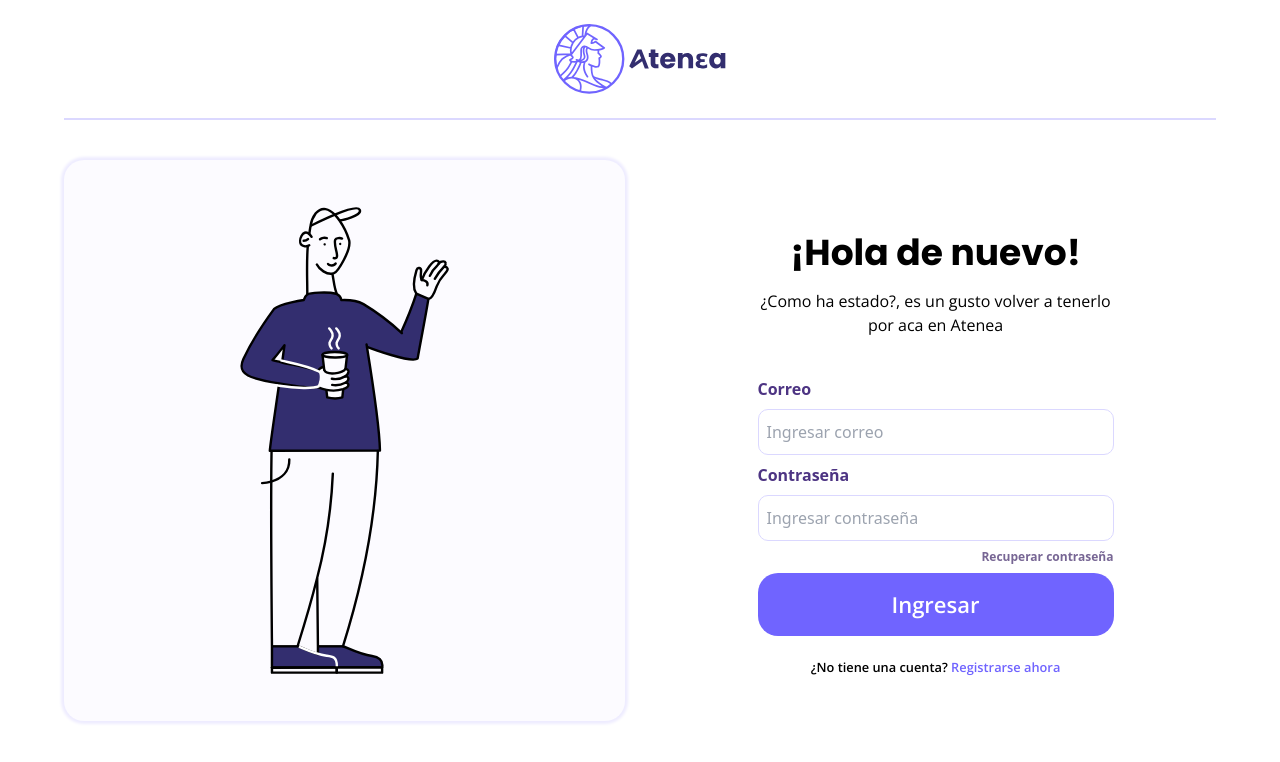
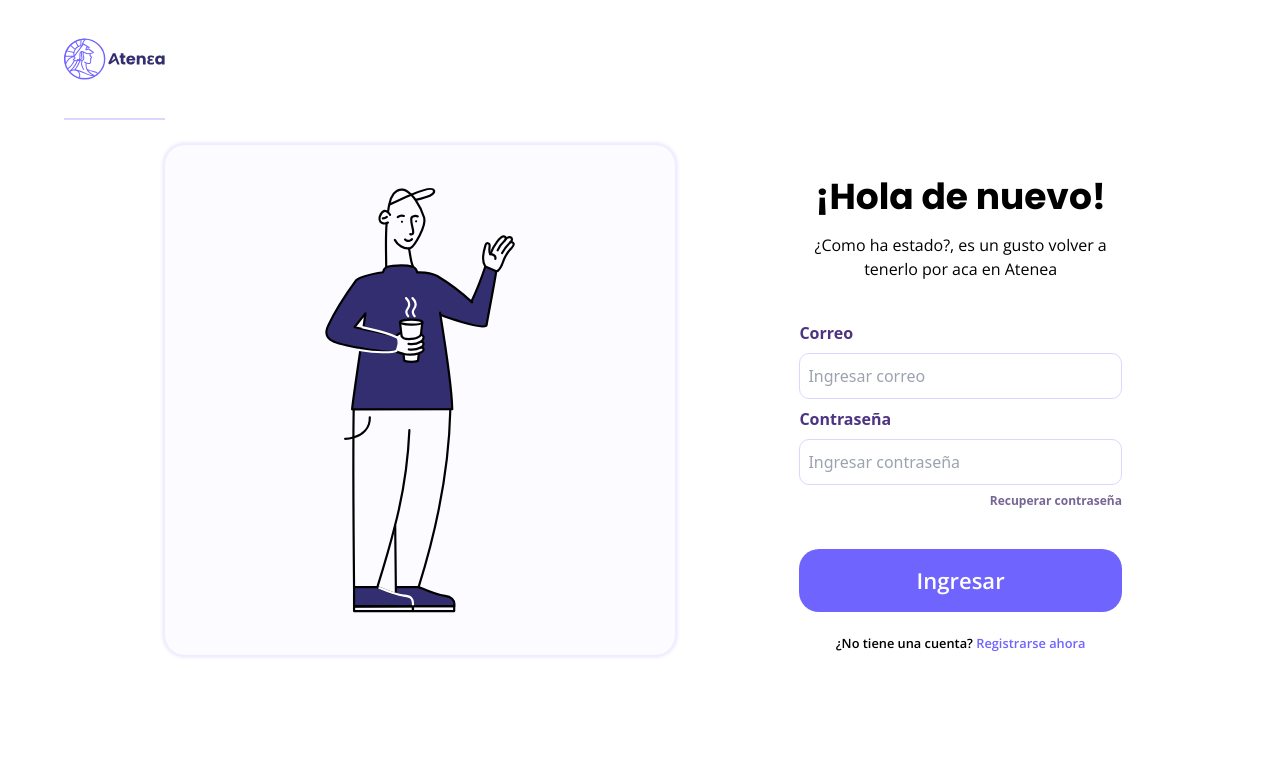
Before and after one commit to Rafterminador/atenea-cliente, a React (Create React App) app: page /login in a window 1280 px wide. Shown: the top 762 px of the page. Built offline with nearby package versions, Linux system fonts and the light colour scheme; the HTML template or start-up script is replaced by a standard one.

Commit message:
fix login page

```diff
--- a/src/pages/login.jsx
+++ b/src/pages/login.jsx
@@ -22,7 +22,7 @@ const Login = () => {
   }
 
   return (
-    <div className="contenedor md:px-16">
+    <div className="contenedor flex flex-row justify-between md:px-16">
       <div className="hidden md:flex md:justify-center md:py-6 md:border-b-2 md:border-[#DBD8FF] md:h-[120px]">
         <img src={Logo} alt="Logo" />
       </div>
@@ -48,12 +48,13 @@ const Login = () => {
                 <label htmlFor="username">Correo</label>
                 <input
                   id="username"
-                  type="text"
+                  type="email"
                   value={username}
                   name="username"
                   onChange={handleChangeUsername}
                   className="font-normal border-solid border-[1px] border-[#DBD8FF] rounded-[10px] py-2.5 px-2 focus:outline-2 focus:outline-[#A954FF]"
                   placeholder="Ingresar correo"
+                  required
                 />
                 <label htmlFor="password">Contraseña</label>
                 <input
@@ -64,13 +65,14 @@ const Login = () => {
                   onChange={handleChangePassword}
                   className="font-normal border-solid border-[1px] border-[#DBD8FF] rounded-[10px] py-2.5 px-2 focus:outline-2 focus:outline-[#A954FF]"
                   placeholder="Ingresar contraseña"
+                  required
                 />
                 <Link to='/olvide-password' className="self-end text-xs text-[#776694]">
                   Recuperar contraseña
                 </Link>
                 <button
                   type="submit"
-                  className="bg-[#7064FF] text-white py-[15px] px-2.5"
+                  className="bg-[#7064FF] text-white py-[15px] px-2.5 mt-8"
                 >
                   Ingresar
                 </button>
```
Also changed, not shown: 1 other file (tests, documents, lock files or other folders).
